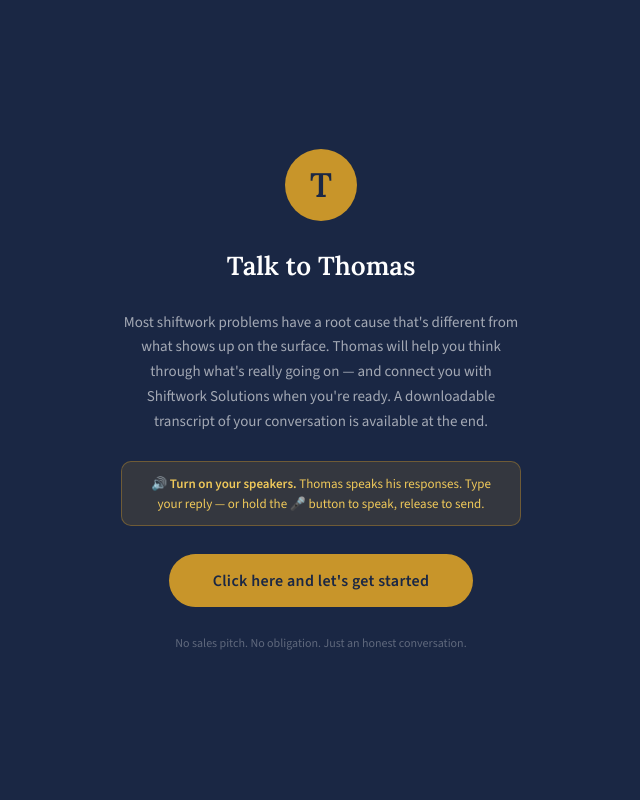
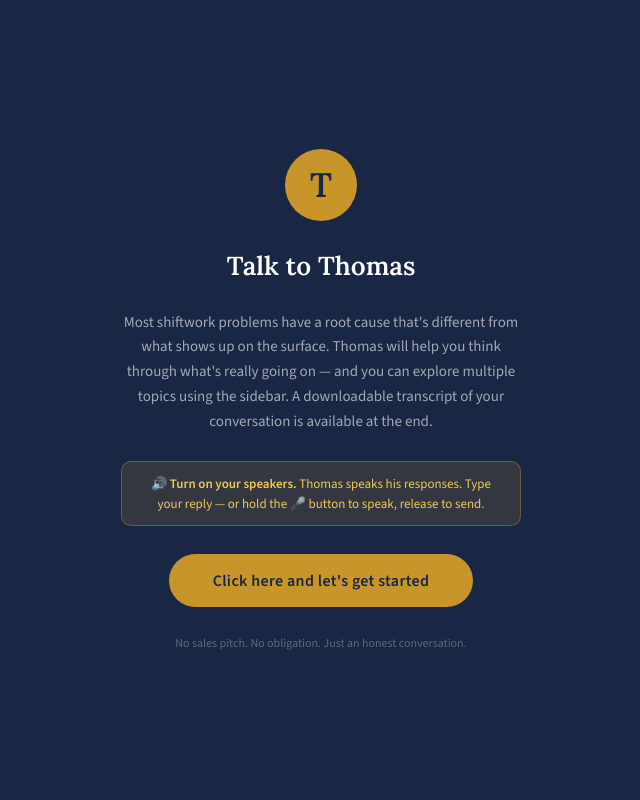
Before and after one commit to Hyperiongate/shift-work-diagnostic, a Flask app: page / in a window 1280 px wide. Shown: the whole page, without its empty margins (319-959 px from the left). Run offline with Flask 3, Linux system fonts and the light colour scheme.

Commit message:
Update index.html

```diff
--- a/templates/index.html
+++ b/templates/index.html
@@ -11,8 +11,7 @@
                  sidebar with topic buttons, Teams booking link
     2026-03-17 — Renamed to Thomas, updated voice, push-to-talk mic
     2026-03-17 — ElevenLabs STT replaces browser SpeechRecognition
-    2026-03-18 — Multi-topic sidebar architecture:
-                 Group 1 "Explore a Topic" — 6 topic buttons,
+    2026-03-18 — Multi-topic sidebar architecture: 6 topic buttons,
                  each passes topic key to /chat and /opening.
                  Group 2 "Take Action" — booking + transcript.
                  Active topic highlighted in sidebar.
@@ -22,6 +21,13 @@
                  when bot_detected:true returned from /chat.
                  __INIT__ replaced by /opening route.
                  Topic label shown in header subtitle.
+    2026-03-18 — Merged 'Employee Engagement' and 'Change
+                 Management' into single sidebar button.
+                 Removed 'change' topic key from TOPIC_LABELS.
+                 Start screen updated to reference multiple topics
+                 without listing them. Diagnostic opening message
+                 updated to mention a few example topics and
+                 reference the sidebar.
 
   I did no harm and this file is not truncated
 -->
@@ -488,9 +494,8 @@
   <div class="start-heading">Talk to Thomas</div>
   <div class="start-sub">
     Most shiftwork problems have a root cause that's different from what shows up on the surface.
-    Thomas will help you think through what's really going on — and connect you with
-    Shiftwork Solutions when you're ready.
-    A downloadable transcript of your conversation is available at the end.
+    Thomas will help you think through what's really going on — and you can explore multiple
+    topics using the sidebar. A downloadable transcript of your conversation is available at the end.
   </div>
   <div class="speaker-notice">
     🔊 <strong>Turn on your speakers.</strong> Thomas speaks his responses.
@@ -534,15 +539,9 @@
       </button>
 
       <button class="topic-btn" id="btn-engagement"
-        onclick="switchTopic('engagement', 'Employee Engagement', this)">
+        onclick="switchTopic('engagement', 'Employee Engagement &amp; Change Management', this)">
         <span class="topic-icon">📋</span>
-        <span class="topic-label">Employee engagement</span>
-      </button>
-
-      <button class="topic-btn" id="btn-change"
-        onclick="switchTopic('change', 'Change Management', this)">
-        <span class="topic-icon">🔄</span>
-        <span class="topic-label">Change management</span>
+        <span class="topic-label">Employee engagement &amp; change management</span>
       </button>
 
       <button class="topic-btn" id="btn-process"
@@ -690,10 +689,10 @@
   let leadData       = null;
 
   // Topic labels for header subtitle
+  // NOTE: 'change' key removed — merged into 'engagement'
   const TOPIC_LABELS = {
     diagnostic:     'Shiftwork Solutions — Diagnostic Advisor',
-    engagement:     'Shiftwork Solutions — Employee Engagement',
-    change:         'Shiftwork Solutions — Change Management',
+    engagement:     'Shiftwork Solutions — Employee Engagement & Change Management',
     process:        'Shiftwork Solutions — Our Consulting Process',
     engage_us:      'Shiftwork Solutions — How to Engage Us',
     implementation: 'Shiftwork Solutions — Implementation',
```
